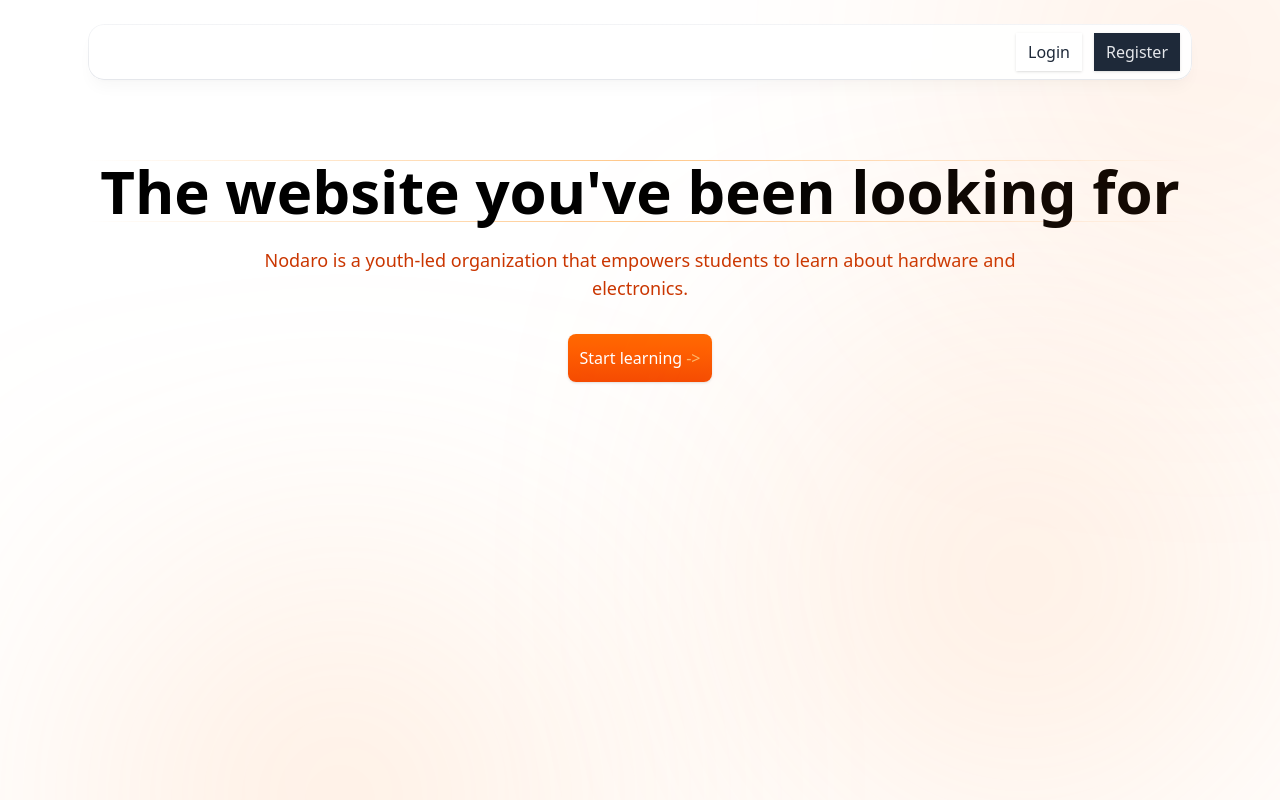
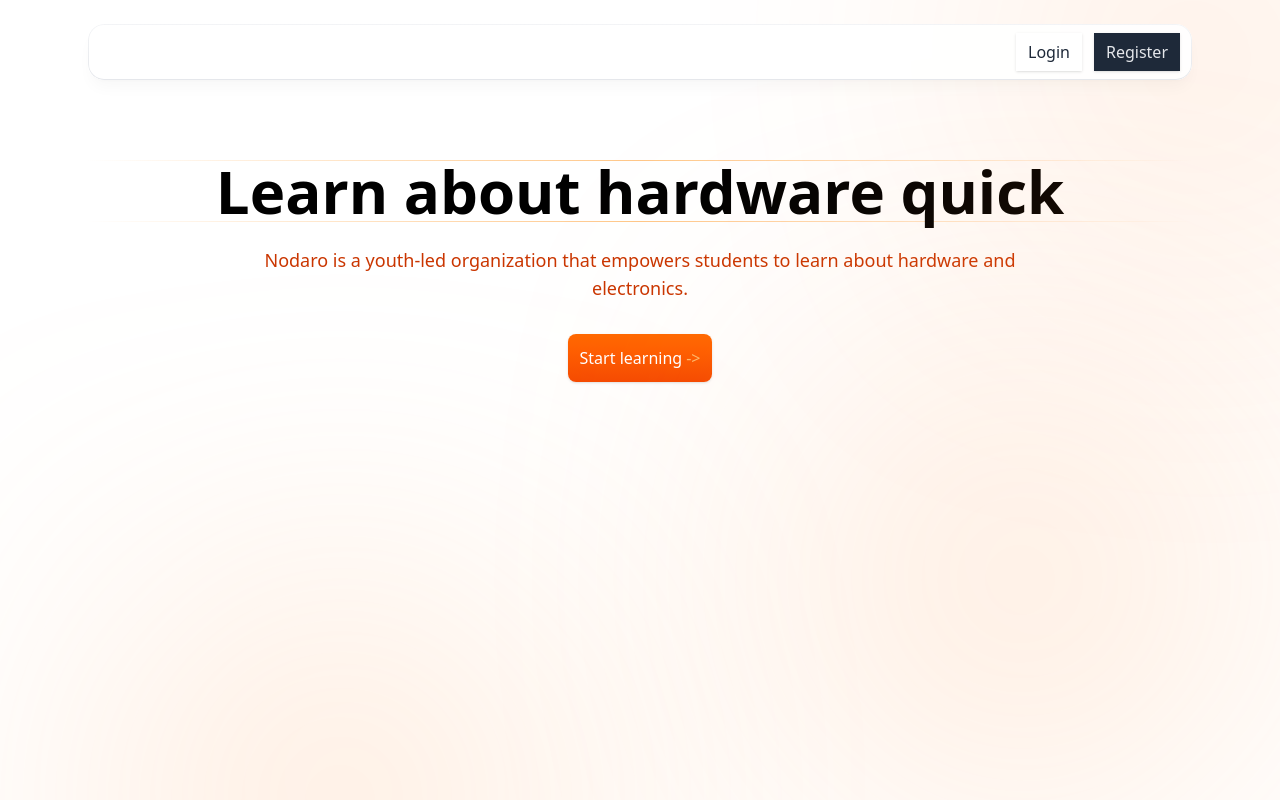
Before and after one commit to hemitoncode/Nodaro, a SvelteKit app: page / in a window 1280 px wide. Shown: the top 800 px of the page. Built offline with nearby package versions, Linux system fonts and the light colour scheme.

Commit message:
change initial statement

```diff
--- a/src/routes/+page.svelte
+++ b/src/routes/+page.svelte
@@ -14,7 +14,7 @@
           data-aos-delay="150"
           style="--color-text: var(--color-orange-700)"
         >
-          The website you've been looking for
+          Learn about hardware quick
         </h1>
 
         <div class="mx-auto max-w-3xl">
```
